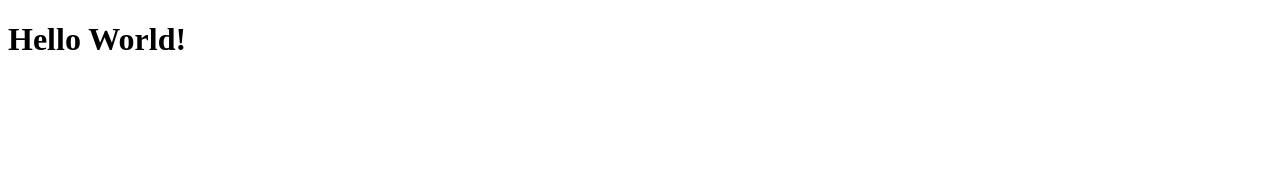
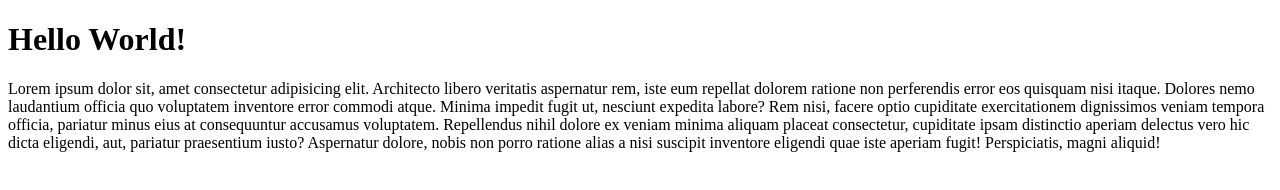
Before and after one commit to XyRinnn/Coba-Git-Remote, a plain HTML site: page index.html in a window 1280 px wide. Drawn offline with Linux system fonts and the light colour scheme.

Commit message:
Menambahkan paragraf

```diff
--- a/index.html
+++ b/index.html
@@ -7,5 +7,7 @@
 </head>
 <body>
     <h1>Hello World!</h1>
+
+    <p>Lorem ipsum dolor sit, amet consectetur adipisicing elit. Architecto libero veritatis aspernatur rem, iste eum repellat dolorem ratione non perferendis error eos quisquam nisi itaque. Dolores nemo laudantium officia quo voluptatem inventore error commodi atque. Minima impedit fugit ut, nesciunt expedita labore? Rem nisi, facere optio cupiditate exercitationem dignissimos veniam tempora officia, pariatur minus eius at consequuntur accusamus voluptatem. Repellendus nihil dolore ex veniam minima aliquam placeat consectetur, cupiditate ipsam distinctio aperiam delectus vero hic dicta eligendi, aut, pariatur praesentium iusto? Aspernatur dolore, nobis non porro ratione alias a nisi suscipit inventore eligendi quae iste aperiam fugit! Perspiciatis, magni aliquid!</p>
 </body>
 </html>
```
